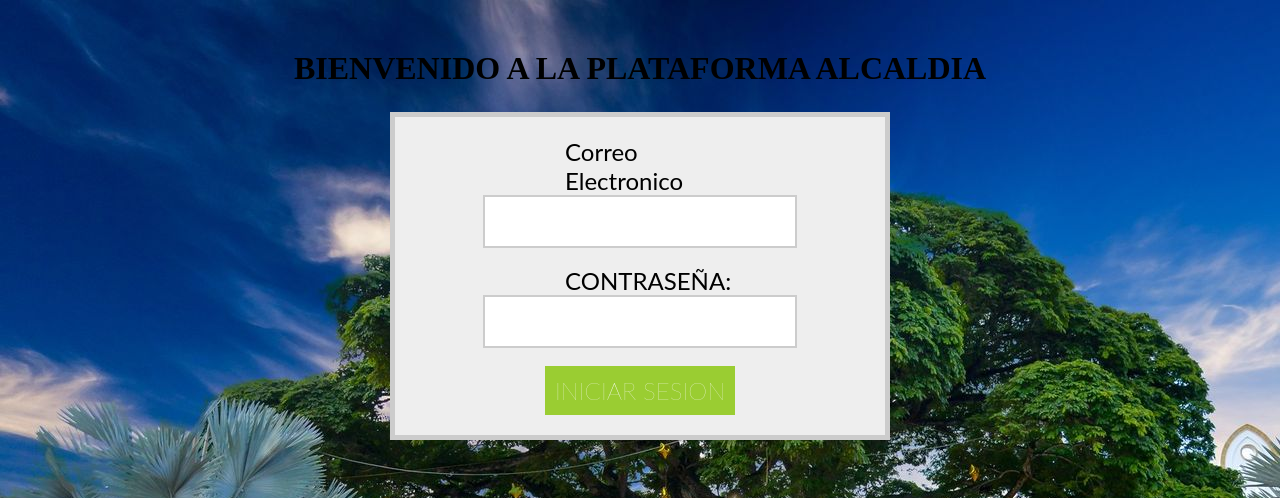
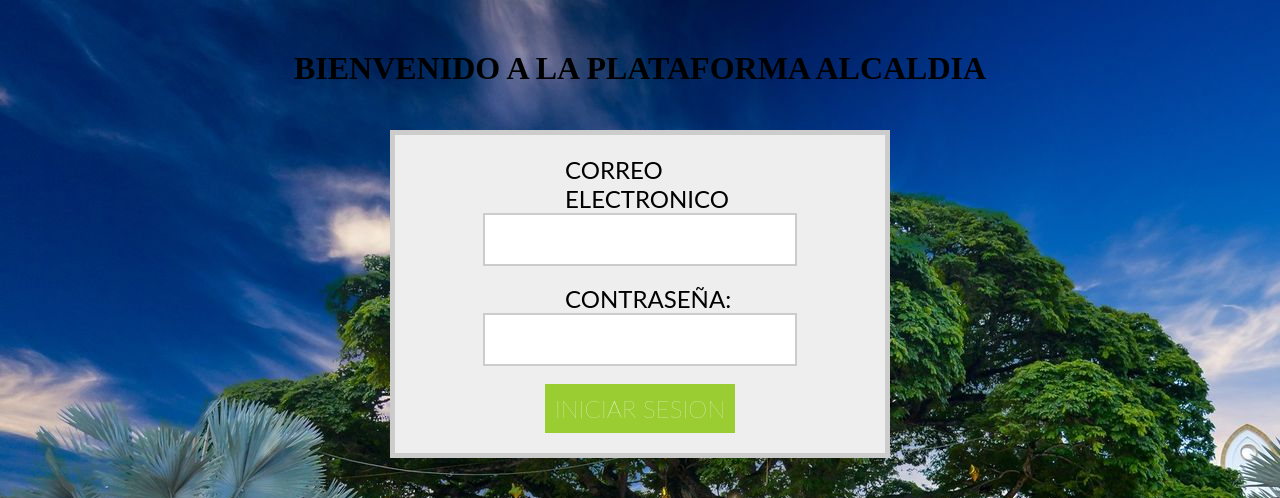
Before and after one commit to darciamado18/SistemaAlcaldia, a PHP site: page /Vista/loguin.php in a window 1280 px wide. Shown: the top 498 px of the page. Run offline with PHP 8.4, Linux system fonts and the light colour scheme.

Commit message:
no message

```diff
--- a/Vista/loguin.php
+++ b/Vista/loguin.php
@@ -10,18 +10,16 @@
 </head>
 
 <body background="../imagenes/landazuri.jpg">
-<div class="container ">
-
-
-
+    <div class="container ">
            <div class="row  ">
 
-                   <h1 class="fw-bold  text-center py-4">BIENVENIDO A LA PLATAFORMA ALCALDIA</h1>
+                   <h1 class="text-center"> BIENVENIDO A LA PLATAFORMA ALCALDIA </h1>
+
+                   <br>
 
                    <form action="../controlador/controlador.php" method="post">
-
                        <div class="mb-2">
-                           <label for="email" class="form-label">Correo Electronico</label>
+                           <label for="email" class="form-label">CORREO ELECTRONICO</label>
                            <input type="email" class="form-control" name="femail">
                        </div>
                        <br>
@@ -35,8 +33,5 @@
                        </div>
                    </form>
 
-
-
-
 </body>
 </html>
```
